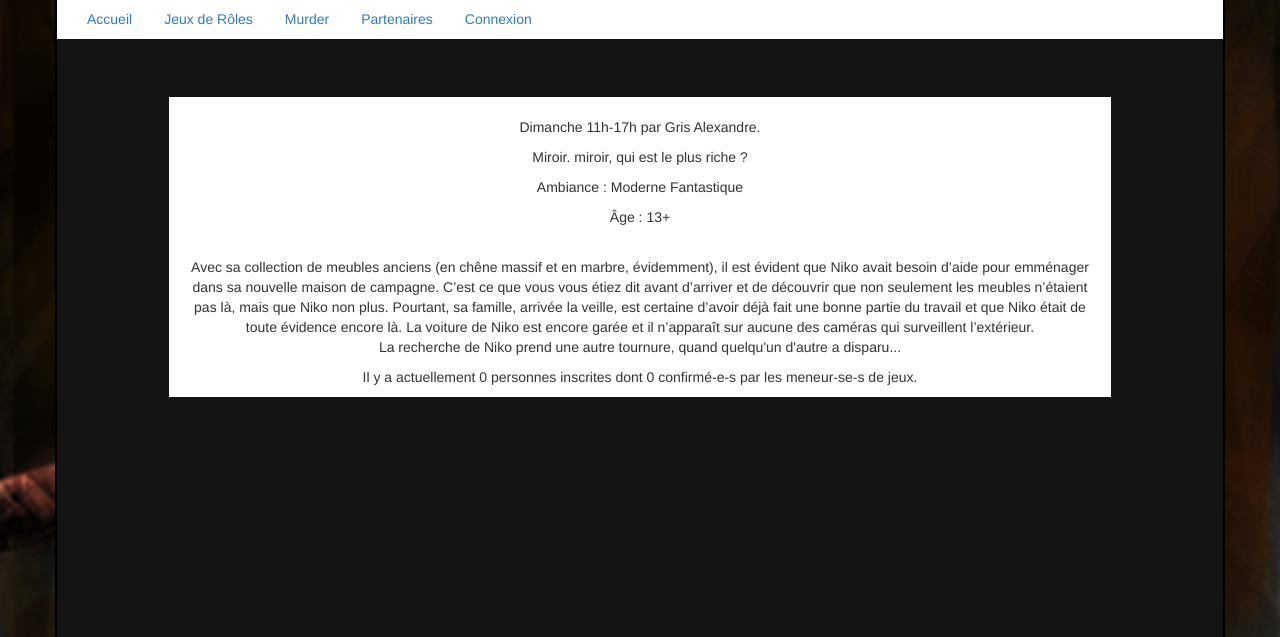
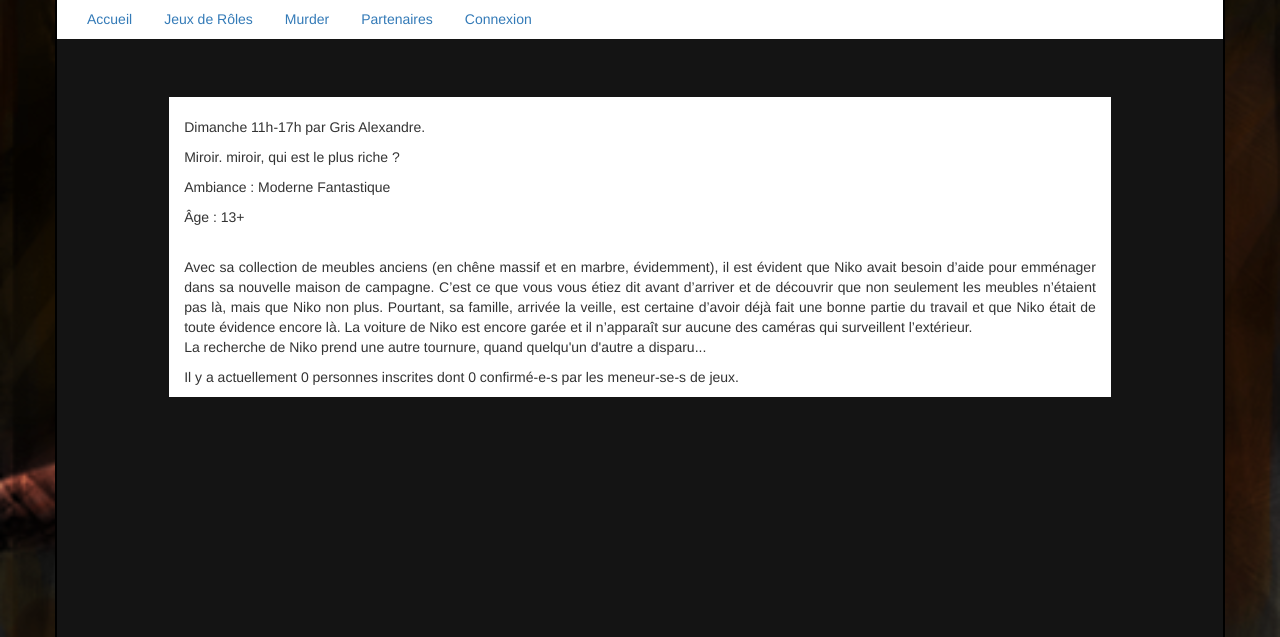
Before and after one commit to Namidal/demons-www, a PHP site: page /murder.php in a window 1280 px wide. Shown: the part 203-840 px from the top of the page. Run offline with PHP 8.4, Linux system fonts and the light colour scheme; data that the repository does not hold is empty.

Commit message:
Update murder.php

```diff
--- a/murder.php
+++ b/murder.php
@@ -24,7 +24,7 @@
 		<div class="col-lg-1">
 		</div>
 		<div class="col-lg-10">
-			<div class="container text-center" align=left>
+			<div class="container text-center" align=left style="text-align: justify; text-justify: inter-word;">
 				<br/>
 				<p>Dimanche 11h-17h par Gris Alexandre.</p>
 
```
